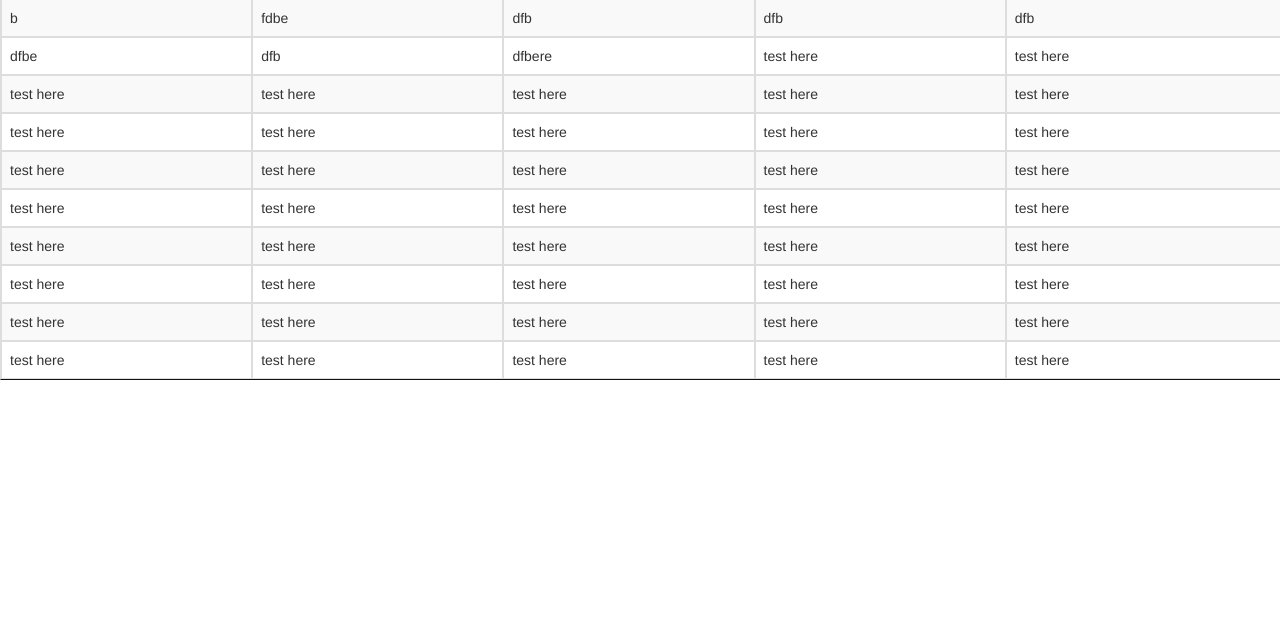
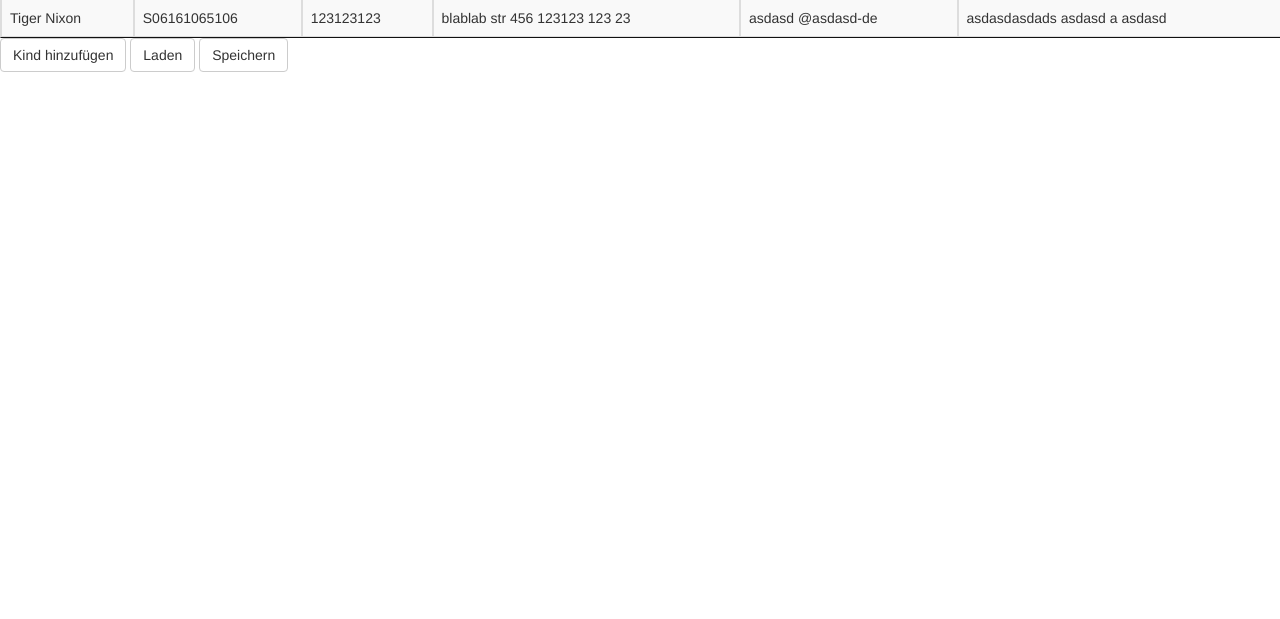
Before and after one commit to Vilkaz/telefonliste, a PHP site: page / in a window 1280 px wide. Shown: the part 71-690 px from the top of the page. Run offline with PHP 8.4, Linux system fonts and the light colour scheme; some libraries are stand-ins or nearby versions.

Commit message:
i may break something now :) better save

```diff
--- /dev/null
+++ b/src/data/data.json
@@ -0,0 +1,38 @@
+{
+  "adressen": [
+    {
+      "Kind": "Tiger Nixon",
+      "Festnetz": "S06161065106",
+      "Mobile": "123123123",
+      "Adresse": "blablab str 456  123123\n 123 23 ",
+      "E-mail": "asdasd @asdasd-de",
+      "sonstiges": "asdasdasdads\n asdasd \na asdasd"
+    }
+  ],
+  "columns": [
+    {
+      "data": "Kind",
+      "title": "Kind"
+    },
+    {
+      "data": "Festnetz",
+      "title": "Festnetz"
+    },
+    {
+      "data": "Mobile",
+      "title": "Mobile"
+    },
+    {
+      "data": "Adresse",
+      "title": "Adresse"
+    },
+    {
+      "data": "E-mail",
+      "title": "E-mail"
+    },
+    {
+      "data": "sonstiges",
+      "title": "sonstiges"
+    }
+  ]
+}
--- /dev/null
+++ b/src/data/read.php
@@ -0,0 +1,8 @@
+<?php
+/**
+ * Created by IntelliJ IDEA.
+ * User: Vilkas
+ * Date: 29/11/2016
+ * Time: 10:30
+ */
+echo file_get_contents("data.json");
--- a/src/index.php
+++ b/src/index.php
@@ -6,217 +6,22 @@
     <script src="../vendor/components/jquery/jquery.js"></script>
     <script src="../vendor/twbs/bootstrap/dist/js/bootstrap.js"></script>
     <script src="../lib/DataTables-1.10.12/media/js/jquery.dataTables.js"></script>
+    <script src="../src/js/telefonliste.js"></script>
     <link rel="stylesheet" type="text/css" href="../lib/DataTables-1.10.12/media/css/jquery.dataTables.css">
     <link rel="stylesheet" type="text/css" href="../vendor/twbs/bootstrap/dist/css/bootstrap.css">
     <title>5d Telefonliste</title>
 
 </head>
 <body>
-<table id="classList" class="table table-striped table-bordered table-responsive">
-    <thead>
-    <tr>
-        <td>
-            <span>Name</span>
-        </td>
-        <td>
-            <span>Festnetz</span>
-        </td>
-        <td>
-            <span>Mobile</span>
-        </td>
-        <td>
-            <span>Adresse</span>
-        </td>
-        <td>
-            <span>Sonstiges</span>
-        </td>
-    </tr>
-    </thead>
-    <tbody>
-    <tr>
-        <td>
-            <span contenteditable='true'>b</span>
-        </td>
-        <td>
-            <span contenteditable='true'>fdbe</span>
-        </td>
-        <td>
-            <span contenteditable='true'>dfb</span>
-        </td>
-        <td>
-            <span contenteditable='true'>dfb</span>
-        </td>
-        <td>
-            <span contenteditable='true'>dfb</span>
-        </td>
-    </tr>
-    <tr>
-        <td>
-            <span contenteditable='true'>dfbe</span>
-        </td>
-        <td>
-            <span contenteditable='true'>dfb</span>
-        </td>
-        <td>
-            <span contenteditable='true'>dfbere</span>
-        </td>
-        <td>
-            <span contenteditable='true'>test here</span>
-        </td>
-        <td>
-            <span contenteditable='true'>test here</span>
-        </td>
-    </tr>
-    <tr>
-        <td>
-            <span contenteditable='true'>test here</span>
-        </td>
-        <td>
-            <span contenteditable='true'>test here</span>
-        </td>
-        <td>
-            <span contenteditable='true'>test here</span>
-        </td>
-        <td>
-            <span contenteditable='true'>test here</span>
-        </td>
-        <td>
-            <span contenteditable='true'>test here</span>
-        </td>
-    </tr>
-    <tr>
-        <td>
-            <span contenteditable='true'>test here</span>
-        </td>
-        <td>
-            <span contenteditable='true'>test here</span>
-        </td>
-        <td>
-            <span contenteditable='true'>test here</span>
-        </td>
-        <td>
-            <span contenteditable='true'>test here</span>
-        </td>
-        <td>
-            <span contenteditable='true'>test here</span>
-        </td>
-    </tr>
-    <tr>
-        <td>
-            <span contenteditable='true'>test here</span>
-        </td>
-        <td>
-            <span contenteditable='true'>test here</span>
-        </td>
-        <td>
-            <span contenteditable='true'>test here</span>
-        </td>
-        <td>
-            <span contenteditable='true'>test here</span>
-        </td>
-        <td>
-            <span contenteditable='true'>test here</span>
-        </td>
-    </tr>
-    <tr>
-        <td>
-            <span contenteditable='true'>test here</span>
-        </td>
-        <td>
-            <span contenteditable='true'>test here</span>
-        </td>
-        <td>
-            <span contenteditable='true'>test here</span>
-        </td>
-        <td>
-            <span contenteditable='true'>test here</span>
-        </td>
-        <td>
-            <span contenteditable='true'>test here</span>
-        </td>
-    </tr>
-    <tr>
-        <td>
-            <span contenteditable='true'>test here</span>
-        </td>
-        <td>
-            <span contenteditable='true'>test here</span>
-        </td>
-        <td>
-            <span contenteditable='true'>test here</span>
-        </td>
-        <td>
-            <span contenteditable='true'>test here</span>
-        </td>
-        <td>
-            <span contenteditable='true'>test here</span>
-        </td>
-    </tr>
-    <tr>
-        <td>
-            <span contenteditable='true'>test here</span>
-        </td>
-        <td>
-            <span contenteditable='true'>test here</span>
-        </td>
-        <td>
-            <span contenteditable='true'>test here</span>
-        </td>
-        <td>
-            <span contenteditable='true'>test here</span>
-        </td>
-        <td>
-            <span contenteditable='true'>test here</span>
-        </td>
-    </tr>
-    <tr>
-        <td>
-            <span contenteditable='true'>test here</span>
-        </td>
-        <td>
-            <span contenteditable='true'>test here</span>
-        </td>
-        <td>
-            <span contenteditable='true'>test here</span>
-        </td>
-        <td>
-            <span contenteditable='true'>test here</span>
-        </td>
-        <td>
-            <span contenteditable='true'>test here</span>
-        </td>
-    </tr>
-    <tr>
-        <td>
-            <span contenteditable='true'>test here</span>
-        </td>
-        <td>
-            <span contenteditable='true'>test here</span>
-        </td>
-        <td>
-            <span contenteditable='true'>test here</span>
-        </td>
-        <td>
-            <span contenteditable='true'>test here</span>
-        </td>
-        <td>
-            <span contenteditable='true'>test here</span>
-        </td>
-    </tr>
+<table id="classList" class="table table-striped table-bordered table-responsive" contentEditable="true">
 
-    </tbody>
 </table>
+<button class="btn btn-default" onclick="list.addNewLine()" >Kind hinzuf&uumlgen</button>
+<button class="btn btn-default" onclick="list.init()" >Laden</button>
+<button class="btn btn-default" onclick="list.save()" >Speichern</button>
 
 </body>
 </html>
 <script>
-    $(document).ready(function () {
-        $('#classList').dataTable(
-            {
-                "lengthChange": false,
-                "order": [],
-                "bInfo" : false
-            }
-        );
-    });
+    list.init();
 </script>
```
Also changed, not shown: src/data/addNewLine.php (added, +17 -0 lines), src/data/empty.json (added, +10 -0 lines), src/data/save.php (added, +12 -0 lines), src/js/telefonliste.js (added, +105 -0 lines).
